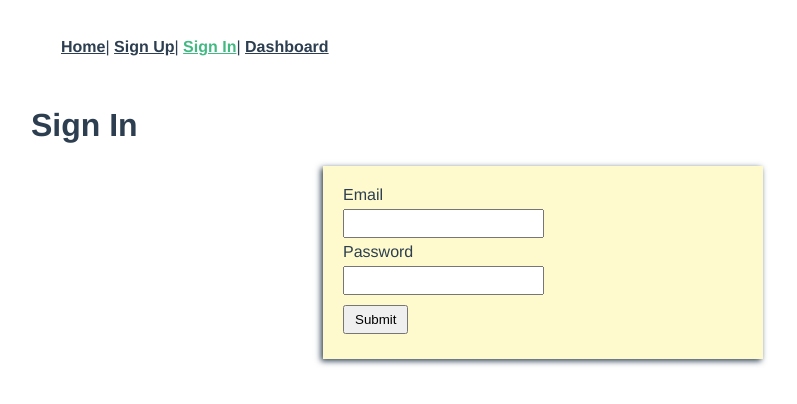
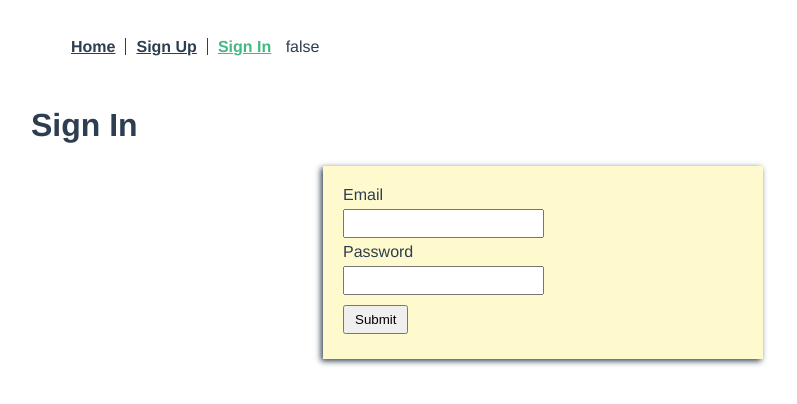
Before and after one commit to vary0005/final, a Vue app: page /signin in a window 1280 px wide. Shown: the top 404 px of the page, without its empty margins (97-894 px from the left). Built offline with nearby package versions, Linux system fonts and the light colour scheme.

Commit message:
added route guard and dashboard info

```diff
--- a/src/App.vue
+++ b/src/App.vue
@@ -1,19 +1,27 @@
 <template>
   <div id="app">
     <div id="nav">
-      <router-link :to="{ name: 'home' }">Home</router-link>|
-      <router-link :to="{ name: 'signup' }">Sign Up</router-link>|
-      <router-link :to="{ name: 'signin' }">Sign In</router-link>|
-      <router-link :to="{ name: 'dashboard' }">Dashboard</router-link>
+      <router-link :to="{ name: 'home' }">Home</router-link>
+      <router-link v-if="!auth" :to="{ name: 'signup' }">Sign Up</router-link>
+      <router-link v-if="!auth" :to="{ name: 'signin' }">Sign In</router-link>
+      <router-link v-if="auth" :to="{ name: 'dashboard' }"
+        >Dashboard</router-link
+      >
+      {{ auth }}
     </div>
     <div class="error" v-if="error">{{ error }}</div>
     <router-view />
   </div>
 </template>
 <script>
-import { mapState } from "vuex";
+import { mapState, mapGetters } from "vuex";
 export default {
-  computed: mapState(["error"])
+  computed: {
+    ...mapState(["error"]),
+    ...mapGetters({
+      auth: "isAuthenticated"
+    })
+  }
 };
 </script>
 
@@ -33,6 +41,11 @@ export default {
 #nav a {
   font-weight: bold;
   color: #2c3e50;
+  border-right: 1px solid;
+  padding: 0 10px;
+}
+#nav a:last-child {
+  border: none;
 }
 
 #nav a.router-link-exact-active {
--- a/src/router.js
+++ b/src/router.js
@@ -1,5 +1,7 @@
 import Vue from "vue";
 import Router from "vue-router";
+import store from "./store";
+
 import Home from "./views/Home.vue";
 import SignUp from "./views/SignUp.vue";
 import SignIn from "./views/SignIn.vue";
@@ -29,7 +31,14 @@ export default new Router({
     {
       path: "/dashboard",
       name: "dashboard",
-      component: Dashboard
+      component: Dashboard,
+      beforeEnter(to, from, next) {
+        if (store.state.idToken) {
+          next();
+        } else {
+          next("/signin");
+        }
+      }
     }
   ]
 });
--- a/src/store.js
+++ b/src/store.js
@@ -8,7 +8,8 @@ export default new Vuex.Store({
   state: {
     idToken: null,
     userId: null,
-    error: ""
+    error: "",
+    user: null
   },
   mutations: {
     AUTH_USER(state, userData) {
@@ -61,5 +62,13 @@ export default new Vuex.Store({
           commit("SET_ERROR", error.response.data.error.message);
         });
     }
+  },
+  getters: {
+    isAuthenticated(state) {
+      return state.idToken !== null;
+    },
+    getUser(state) {
+      return state.user;
+    }
   }
 });
--- a/src/views/Dashboard.vue
+++ b/src/views/Dashboard.vue
@@ -1,3 +1,21 @@
 <template>
-  <h1>Dashboard</h1>
+  <div>
+    <h1>Dashboard</h1>
+    <p>Welcome to your dashboard {{ name }}</p>
+    <p>Your login email is: {{ email }}</p>
+  </div>
 </template>
+<script>
+import { mapGetters } from "vuex";
+export default {
+  computed: {
+    ...mapGetters(["getUser"]),
+    name() {
+      return !this.getUser ? false : this.getUser.name;
+    },
+    email() {
+      return !this.getUser ? false : this.getUser.email;
+    }
+  }
+};
+</script>
```
